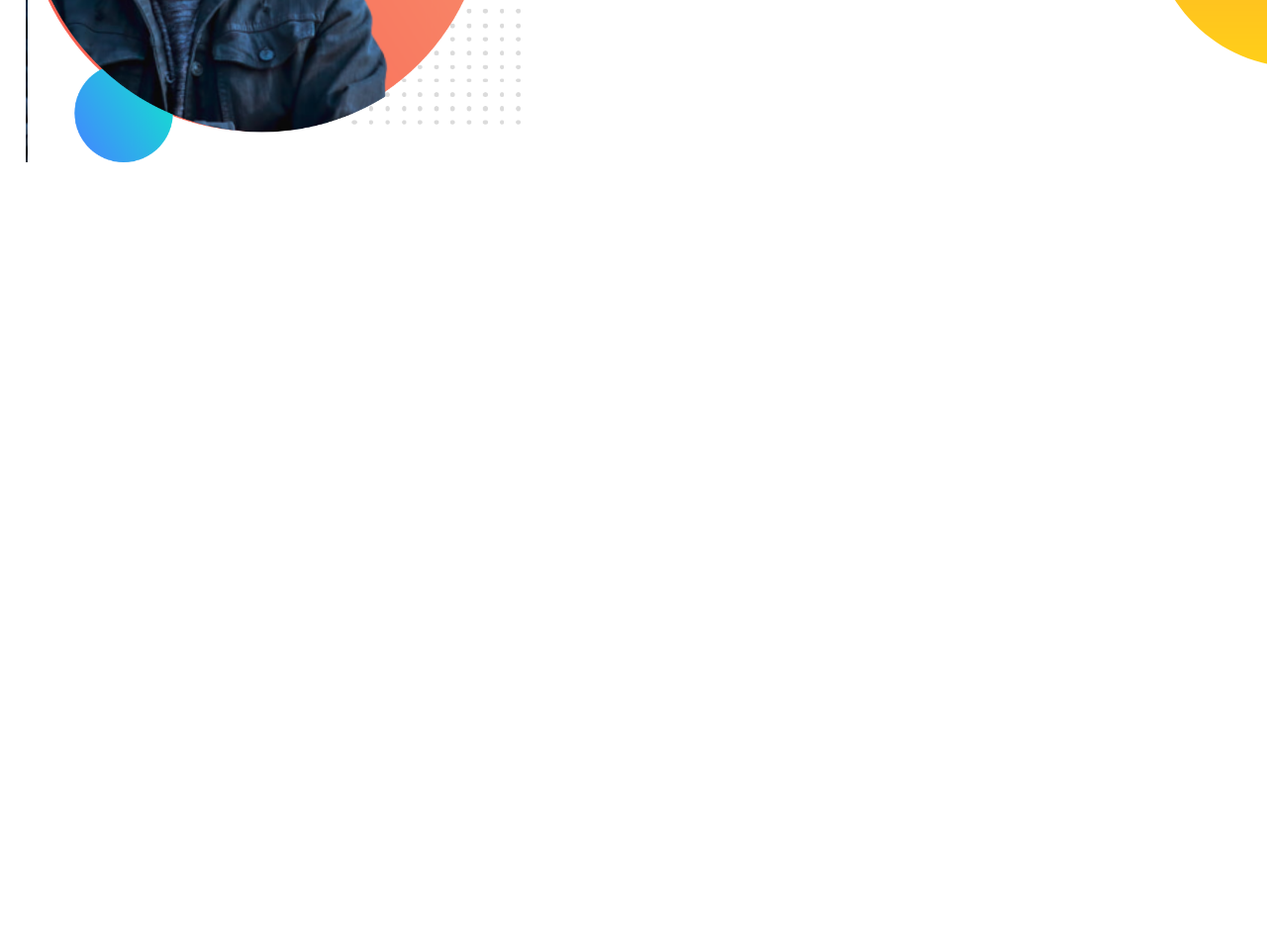
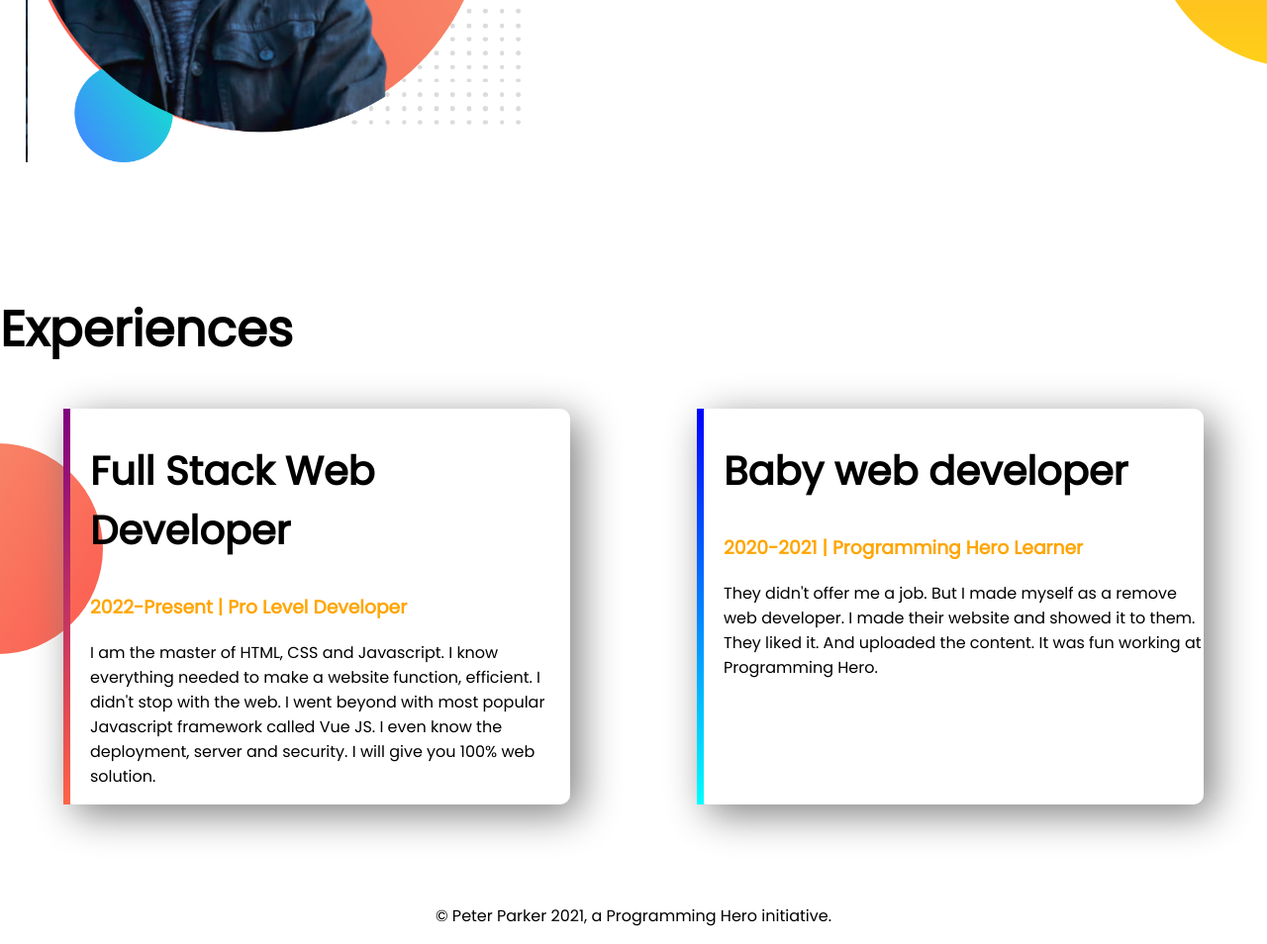
Before and after one commit to HabiburRahman24197/developer-portfolio-second, a plain HTML site: page index.html in a window 1280 px wide. Shown: the part 1014-1968 px from the top of the page at 99% size. Before the commit the page ends 1310 px from the top, so only its background shows below. Drawn offline with Linux system fonts and the light colour scheme.

Commit message:
experience area and footer added

```diff
--- a/index.html
+++ b/index.html
@@ -13,10 +13,10 @@
 </head>
 
 <body>
-    <section class="top-banner">
+    <section class="top-banner flexible-container">
         <div class="half-width">
             <h1>Welcome To</h1>
-            <h1><span class="name-color">Habibur Rahman</span> World</h1>
+            <h1><span class="orange-color">Habibur Rahman</span> World</h1>
             <h3>I design and build portfolio Website</h3>
             <p>You can also call me a product designer, experience designer, interaction,
                 UI, UX or by any other market defined
@@ -33,7 +33,7 @@
             <img src="images/habib.png" alt="">
         </div>
     </section>
-    <section class="dream-big">
+    <section class="dream-big flexible-container">
         <div class="half-width">
             <img src="images/habib2.png" alt="">
         </div>
@@ -47,6 +47,33 @@
                 RESUME</a>
         </div>
     </section>
+    <section class="experience-area">
+        <h1>Experiences</h1>
+        <div class="flexible-container">
+            <div id="pro-experience" class="experience-item">
+                <h2>Full Stack Web Developer</h2>
+                <h3 class="orange-color">2022-Present | Pro Level Developer</h3>
+                <p>I am the master of HTML, CSS and Javascript. I know everything needed to make a website function,
+                    efficient. I didn't
+                    stop with the web. I went beyond with most popular Javascript framework called Vue JS. I even know
+                    the
+                    deployment,
+                    server and security. I will give you 100% web solution.</p>
+            </div>
+            <div id="baby-experience" class="experience-item">
+                <h2>Baby web developer</h2>
+                <h3 class="orange-color">2020-2021 | Programming Hero Learner</h3>
+                <p>They didn't offer me a job. But I made myself as a remove web developer. I made their website and
+                    showed
+                    it to them.
+                    They liked it. And uploaded the content. It was fun working at Programming Hero.</p>
+            </div>
+        </div>
+
+    </section>
+    <footer>
+        <p>© Peter Parker 2021, a Programming Hero initiative.</p>
+    </footer>
 </body>
 
 </html>
--- a/style.css
+++ b/style.css
@@ -5,10 +5,13 @@ body{
 h1{
     font-size: 50px;
 }
-.name-color{
+h2{
+    font-size: 40px;
+}
+.orange-color{
     color: orange;
 }
-section{
+.flexible-container{
     display: flex;
     margin-bottom: 100px;
 }
@@ -36,3 +39,29 @@ section{
     background-repeat: no-repeat;
     background-position: right;
 }
+.experience-area{
+    background-image: url(images/exp-bg.png);
+    background-repeat: no-repeat;
+    background-position: left;
+}
+.experience-item{
+    width: 40%;
+    margin-left: 5%;
+    margin-right: 5%;
+    padding-left: 20px;
+    border-radius: 10px;
+    box-shadow: 10px 10px 40px gray;
+}
+#pro-experience{
+   border-left: 7px solid;
+    border-image: linear-gradient(purple, tomato);
+    border-image-slice: 1;
+}
+#baby-experience{
+    border-left: 7px solid;
+    border-image: linear-gradient(blue, cyan);
+    border-image-slice: 1;
+}
+footer p {
+    text-align: center;
+}
```
Also changed, not shown: images/jhankar.png (deleted), images/jhankar2.png (deleted), 4 other files.
